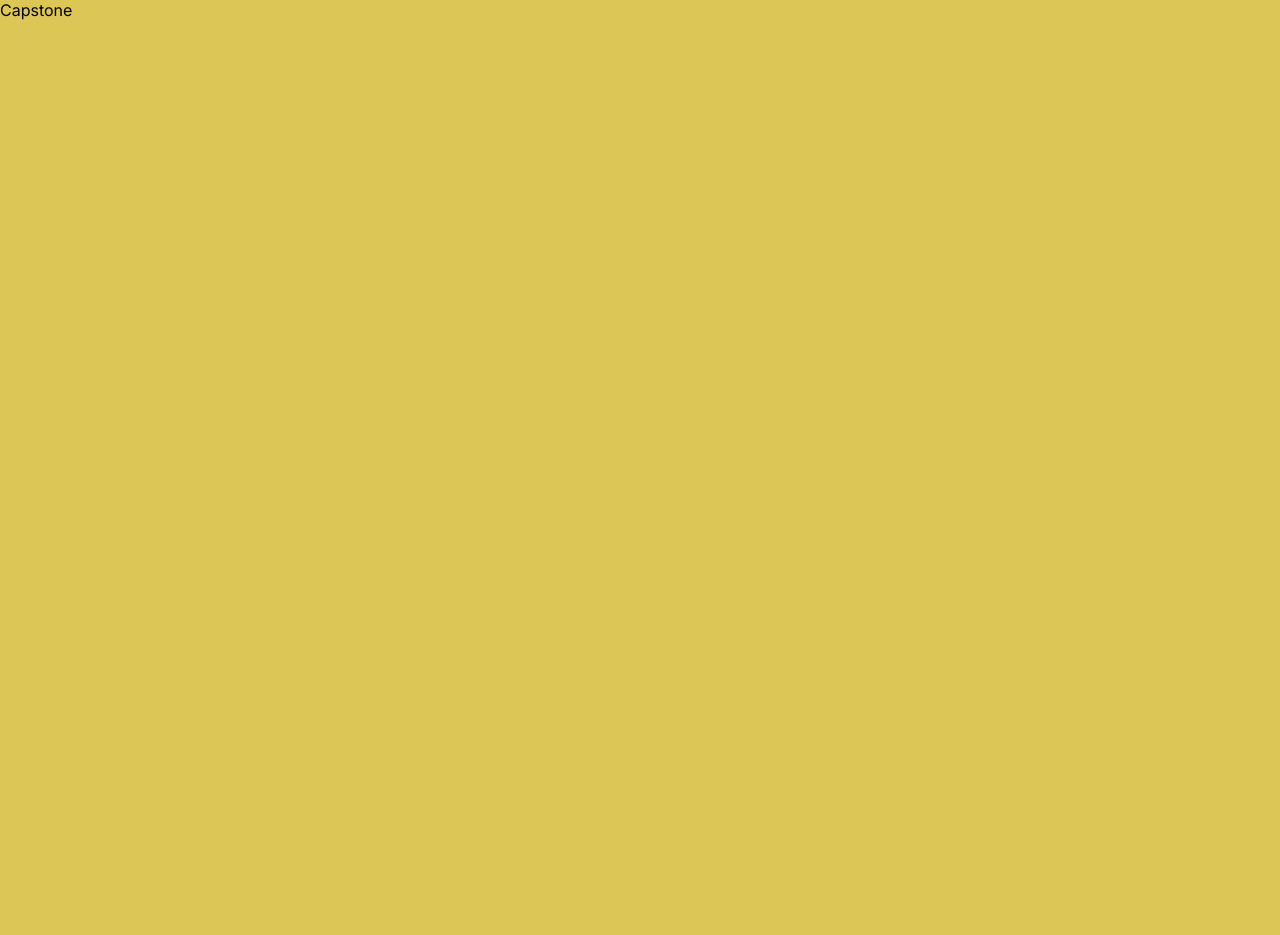
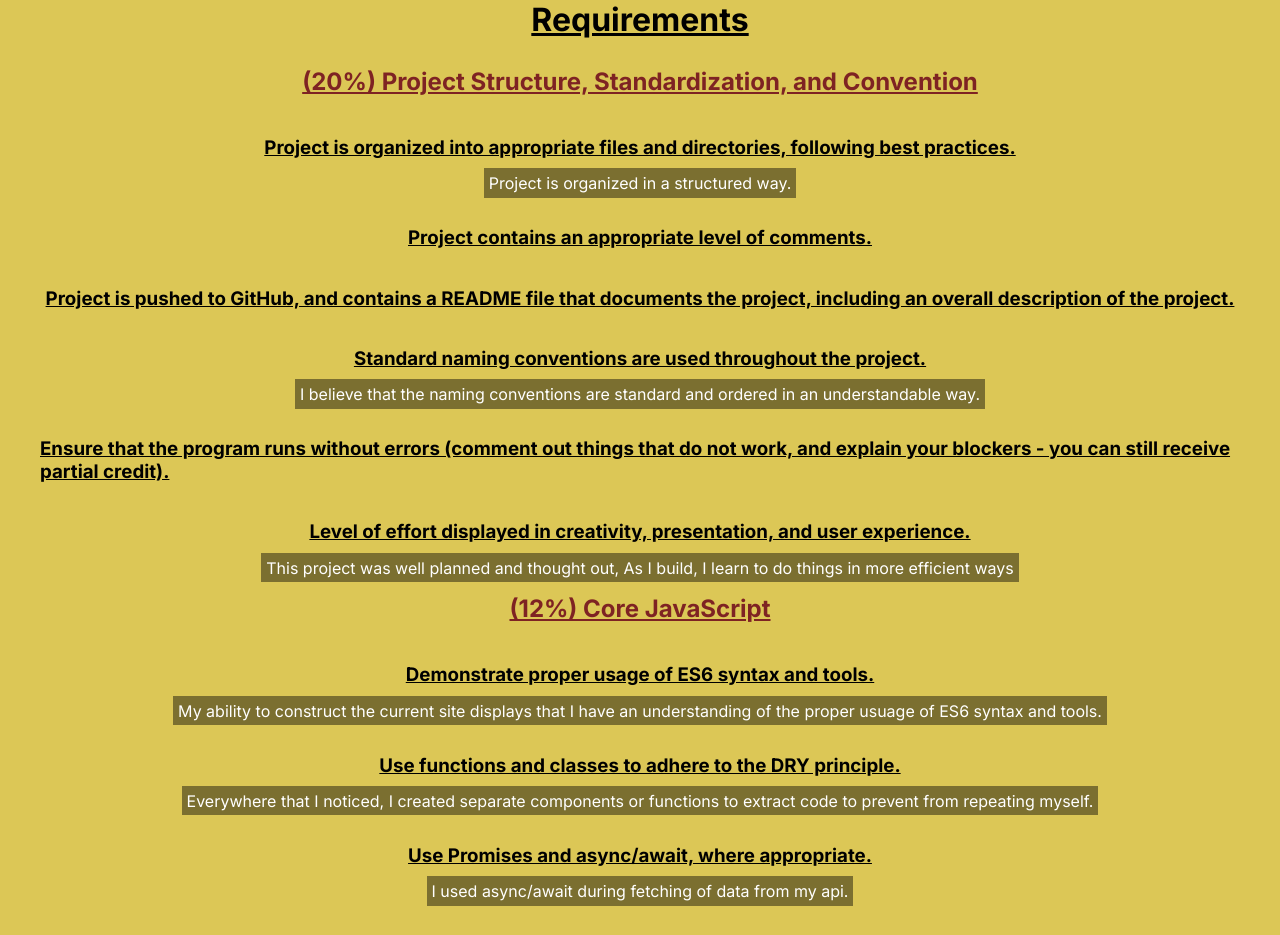
Before and after one commit to mays88/Capstone, a Next.js app: page /capstone in a window 1280 px wide. Shown: the top 935 px of the page. Before the commit the page ends 800 px from the top, so only its background shows below. Built offline with nearby package versions, Linux system fonts and the light colour scheme.

Commit message:
Updated Capstone Page

```diff
--- /dev/null
+++ b/src/app/(capstone)/capstone/capstone.module.css
@@ -0,0 +1,26 @@
+.capstoneContainer {
+    width: 1200px;
+    margin: auto;
+    display: flex;
+    flex-direction: column;
+    align-items: center;
+}
+
+.capstoneContainer h1 {
+    text-decoration: underline;
+    padding-bottom: 0.5em;
+}
+.capstoneContainer h2 {
+    text-decoration: underline;
+    padding: 0.5em 0;
+    color: rgb(126, 35, 35);
+}
+.capstoneContainer h3 {
+    text-decoration: underline;
+    padding: 1.5em 0 0.5em 0;
+}
+.capstoneContainer p {
+    background-color: rgba(0, 0, 0, 0.445);
+    color: white;
+    padding: 0.3em;
+}
--- a/src/app/(capstone)/capstone/page.tsx
+++ b/src/app/(capstone)/capstone/page.tsx
@@ -1,3 +1,149 @@
+import styles from "./capstone.module.css";
+
 export default function Capstone() {
-    return <div>Capstone</div>;
+    return (
+        <div className={styles.capstoneContainer}>
+            <h1>Requirements</h1>
+            <h2>(20%) Project Structure, Standardization, and Convention</h2>
+            <h3>
+                Project is organized into appropriate files and directories,
+                following best practices.
+            </h3>
+            <p>Project is organized in a structured way. </p>
+            <h3>Project contains an appropriate level of comments.</h3>
+            <h3>
+                Project is pushed to GitHub, and contains a README file that
+                documents the project, including an overall description of the
+                project.
+            </h3>
+
+            <h3>
+                Standard naming conventions are used throughout the project.
+            </h3>
+            <p>
+                I believe that the naming conventions are standard and ordered
+                in an understandable way.
+            </p>
+            <h3>
+                Ensure that the program runs without errors (comment out things
+                that do not work, and explain your blockers - you can still
+                receive partial credit).
+            </h3>
+            <h3>
+                Level of effort displayed in creativity, presentation, and user
+                experience.
+            </h3>
+            <p>
+                This project was well planned and thought out, As I build, I
+                learn to do things in more efficient ways
+            </p>
+            <h2>(12%) Core JavaScript</h2>
+            <h3>Demonstrate proper usage of ES6 syntax and tools.</h3>
+            <p>
+                My ability to construct the current site displays that I have an
+                understanding of the proper usuage of ES6 syntax and tools.
+            </p>
+            <h3>Use functions and classes to adhere to the DRY principle.</h3>
+            <p>
+                Everywhere that I noticed, I created separate components or
+                functions to extract code to prevent from repeating myself.
+            </p>
+            <h3>Use Promises and async/await, where appropriate.</h3>
+            <p>I used async/await during fetching of data from my api.</p>
+            <h3>Use Axios or fetch to retrieve data from an API.</h3>
+            <p>I used Axioss during fetching of data from my api</p>
+            <h3>Use sound programming logic throughout the application.</h3>
+            <p>
+                Considering my code organization and structure, I believe that I
+                am using sound programming logic
+            </p>
+            <h3>Use appropriate exception handling.</h3>
+            <p>
+                In order to handle exceptions, I used conditionals and try/catch
+                to handle exceptions
+            </p>
+            <h2>(9%) Database</h2>
+            <h3>Use MongoDB to create a database for your application.</h3>
+            <p>Used MongoDB to create the Capstone database for my project</p>
+            <h3>Apply appropriate indexes to your database collections.</h3>
+            <h3>
+                Create reasonable schemas for your data by following data
+                modeling best practices.
+            </h3>
+            <p>
+                Created Mongoose schemas to support CRUD operations from my
+                backend
+            </p>
+            <h2>(19%) Server</h2>
+            <h3>
+                Create a RESTful API using Node and Express. * For the purposes
+                of this project, you may forgo the HATEOAS aspect of REST APIs.
+            </h3>
+            <p>RESTful API was created using Node and Express</p>
+            <h3>Include API routes for all four CRUD operations.</h3>
+            <p>
+                Using my API, I am using all four CRUD operations to
+                Create/Read/Update/Delete Todos
+            </p>
+            <h3>
+                Utilize the native MongoDB driver or Mongoose to interface with
+                your database.
+            </h3>
+            <p>Using mongoose driver to connect API to database</p>
+            <h3>
+                Include at least one form of user authentication/authorization
+                within the application.
+            </h3>
+            <p>User Authentication is setup using Supabase and PostgreSQL</p>
+            <h2>(35%) Front-End Development</h2>
+            <h3>Use React to create the application’s front-end.</h3>
+            <p>
+                My frontend is constructed with Next JS which is a React
+                Framework
+            </p>
+            <h3>Use CSS to style the application.</h3>
+            <p>I am using CSS modules to style application</p>
+            <h3>
+                Create at least four different views or pages for the
+                application.
+            </h3>
+            <p>
+                I have created the Home, Dashboard, Signin/Signup, Shop, About,
+                and Capstone Pages
+            </p>
+            <h3>
+                Create some form of navigation that is included across the
+                application’s pages, utilizing React Router for page rendering.
+            </h3>
+            <p>
+                The home page contains a Navbar and the Dashboard contains a
+                sidebar, responsible for routing.
+            </p>
+            <h3>Use React Hooks or Redux for application state management.</h3>
+            <p>I am using both React Hooks and Redux to Manage State</p>
+            <h3>
+                Interface directly with the server and API that you created.
+            </h3>
+            <p>
+                I am connected directly to my API, deploying from Digital Ocean
+                App Platform
+            </p>
+            <h2>(5%) Presentation</h2>
+            <h3>Create a short overview of your application.</h3>
+
+            <h3>Highlight the use cases of your application.</h3>
+            <h3>
+                Highlight the technical functionality of the application, from a
+                high-level perspective.
+            </h3>
+            <h3>
+                Discuss what you have learned through the development of the
+                application.
+            </h3>
+            <h3>
+                Discuss additional features that could be added to the
+                application in the future.
+            </h3>
+        </div>
+    );
 }
```
